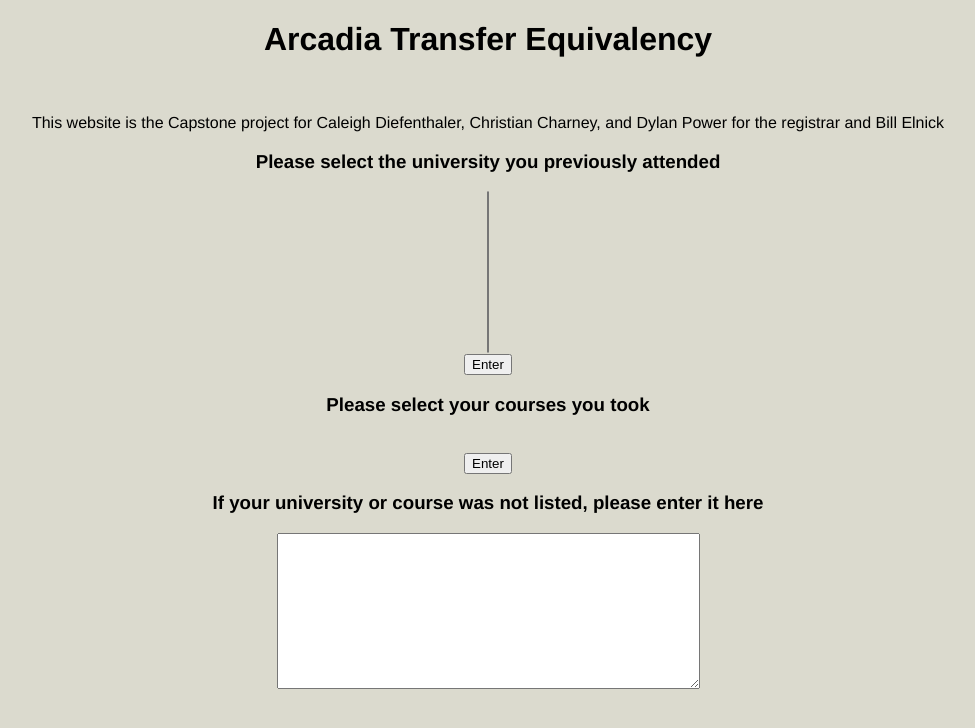
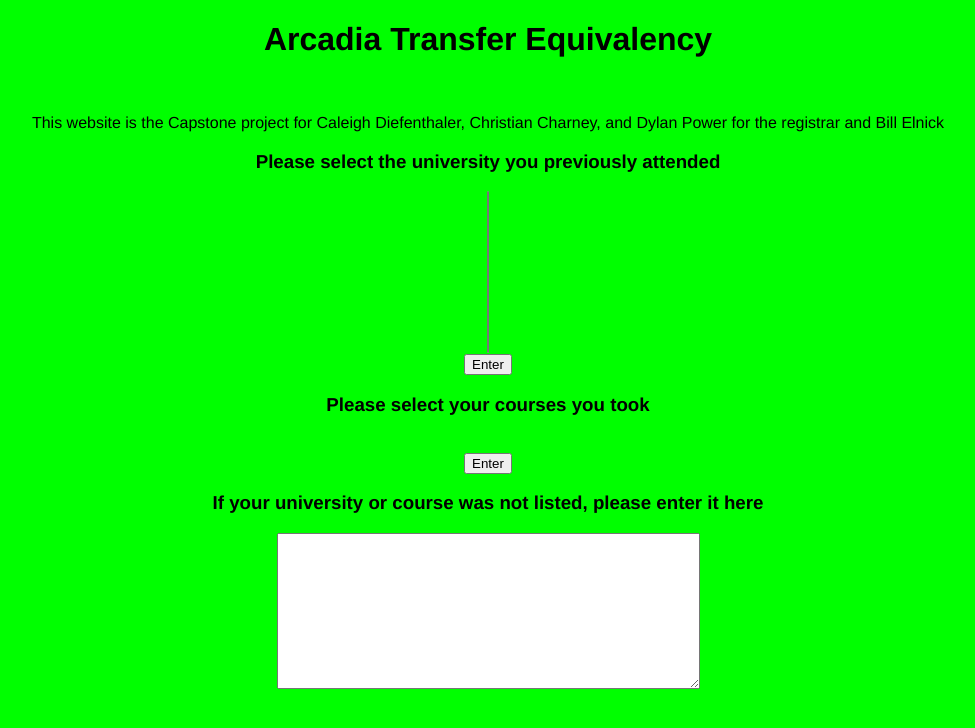
Before and after one commit to caleigh324/Capstone, a PHP site: page /code.php in a window 1280 px wide. Shown: the top 728 px of the page, without its empty margins (152-1127 px from the left). Run offline with PHP 8.4, Linux system fonts and the light colour scheme; data that the repository does not hold is empty.

Commit message:
Add files via upload

```diff
--- a/style.css
+++ b/style.css
@@ -1,5 +1,5 @@
 body{
   font-family: Helvetica;
   text-align: center;
-  background-color: #dbdace;
+  background-color: lime;
 }
```
